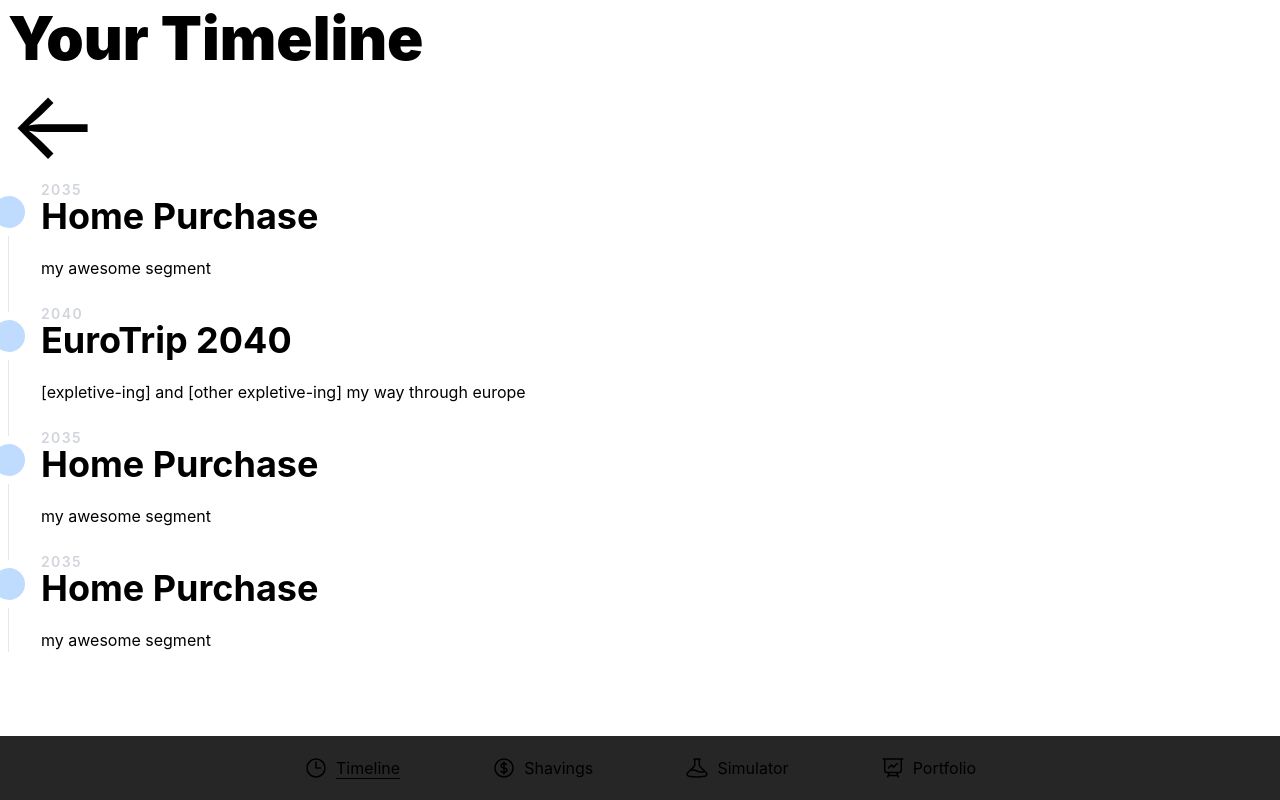
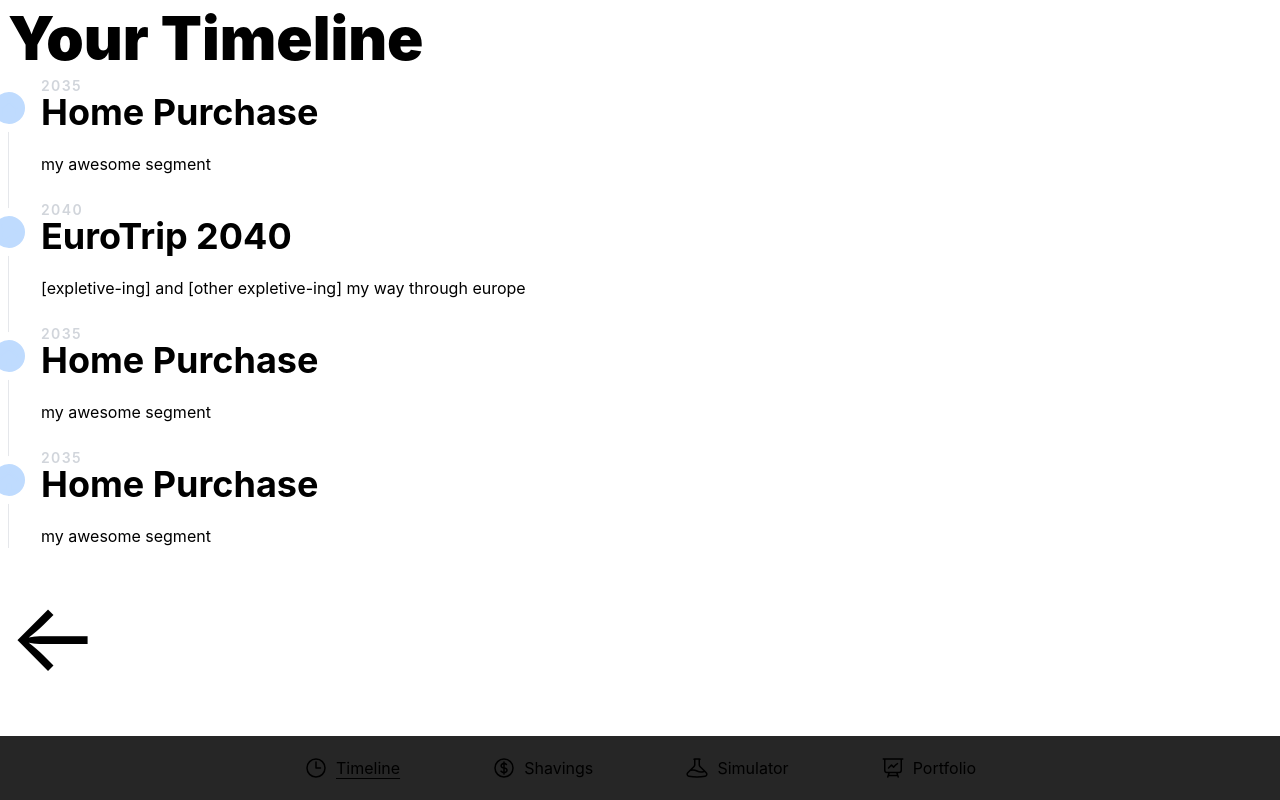
Before and after one commit to jacksonwelsh/hackdfw22, a Next.js app: page /timeline in a window 1280 px wide. Built offline with nearby package versions, Linux system fonts and the light colour scheme.

Commit message:
Changed back arrow hrefs to Links for smoother navigability.

```diff
--- a/pages/simulator.tsx
+++ b/pages/simulator.tsx
@@ -1,6 +1,7 @@
 import type { NextPage } from "next";
 import Head from "next/head";
 import Image from "next/image";
+import Link from "next/link";
 import Card from "../components/Card";
 
 const Simulator: NextPage = () => {
@@ -10,7 +11,9 @@ const Simulator: NextPage = () => {
             <div className="text-center pb-10">
                 <h1>Hey bucko, life sim 'boutta be bussin frfr on God SSSSHHHEEEEEEESSSSHHHH</h1>
             </div>
-            <a className="pl-10 text-8xl" href="/">&larr;</a>
+            <Link href={"/"}>
+                <a className="pl-10 text-8xl" href="/">&larr;</a>
+            </Link>
             <div className="grid grid-cols-2 gap-4 my-4 px-10">
                 <Card>
                     <h2>Buy a Car.</h2>
--- a/pages/timeline.tsx
+++ b/pages/timeline.tsx
@@ -1,11 +1,11 @@
 import type { NextPage } from "next";
+import Link from "next/link";
 import Segment from "../components/timeline/Segment";
 
 const Timeline: NextPage = () => {
   return (
     <main className="container mx-auto px-2">
       <h1>Your Timeline</h1>
-      <a className="text-8xl" href="/">&larr;</a>
       <ol className="relative border-l border-gray-200 dark:border-gray-700">
         <Segment
           title="Home Purchase"
@@ -75,6 +75,9 @@ const Timeline: NextPage = () => {
           my awesome segment
         </Segment>
       </ol>
+      <Link href={"/"}>
+                <a className="text-8xl" href="/">&larr;</a>
+      </Link>
     </main>
   );
 };
```
